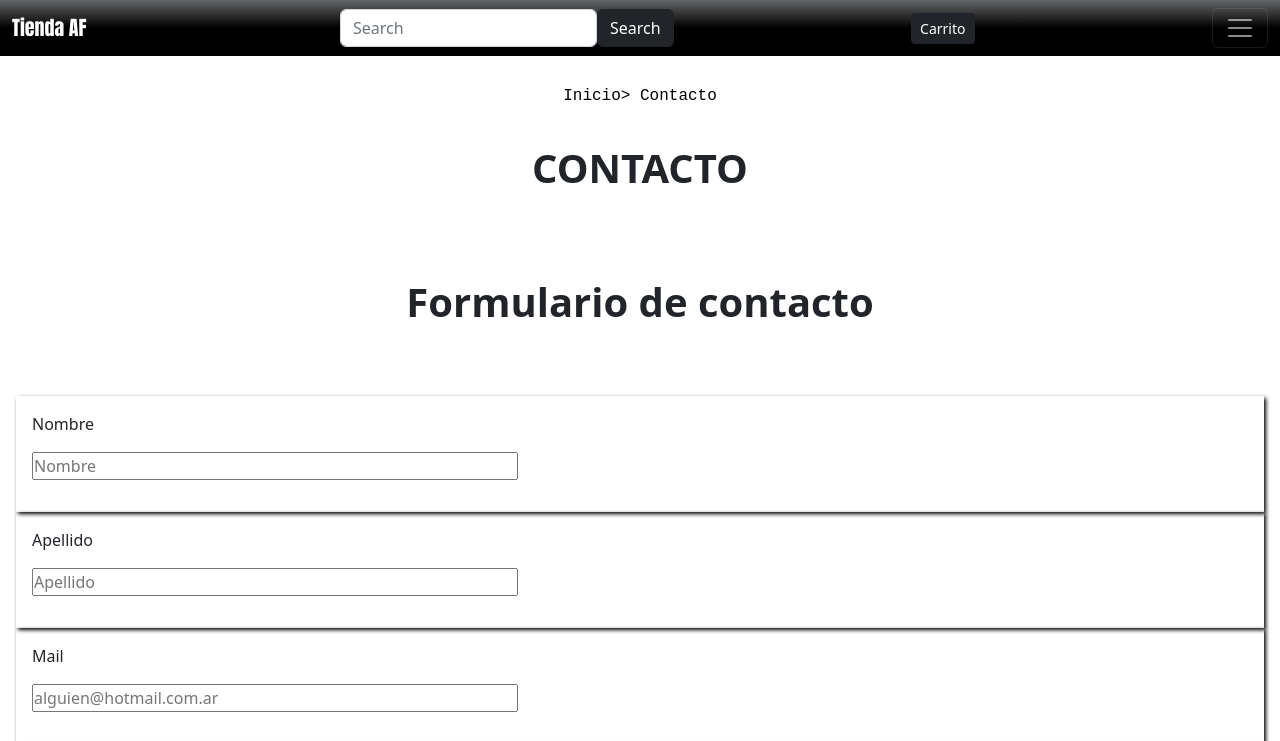
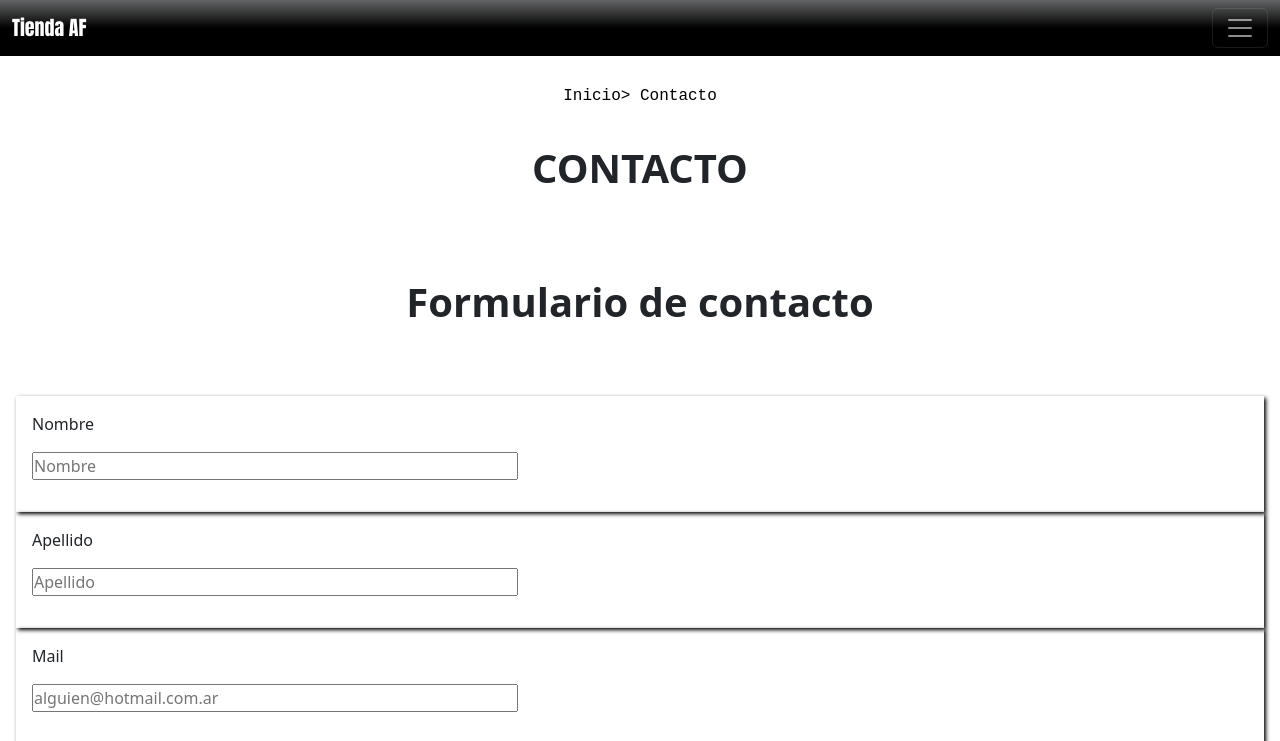
Before and after one commit to gustavo3434/API, a website: page contacto.html in a window 1280 px wide. Shown: the top 741 px of the page. Drawn offline with nearby package versions, Linux system fonts and the light colour scheme.

Commit message:
168 commit

```diff
--- a/contacto.html
+++ b/contacto.html
@@ -16,13 +16,6 @@
     <nav class="menu bg-dg navbar navbar-dark bg-dark fixed-top">
         <div class="container-fluid">
           <a class="navbar-brand tit" href="index.html">Tienda AF</a>
-          <div id="buscador">
-            <form class="d-flex" >
-              <input class="form-control sm-1 busqueda" type="search" placeholder="Search" aria-label="Search">
-              <button class="btn btn-dark" id="buscar" type="submit">Search</button>
-            </form>
-          </div>
-          <a class="btn btn-dark btn-sm" href="./carrito.html" role="button">Carrito</a>
           <button class="navbar-toggler" type="button" data-bs-toggle="offcanvas" data-bs-target="#offcanvasDarkNavbar" aria-controls="offcanvasDarkNavbar">
             <span class="navbar-toggler-icon"></span>
           </button>
@@ -141,7 +134,7 @@
     <script src="https://code.jquery.com/jquery-3.5.1.slim.min.js" integrity="sha384-DfXdz2htPH0lsSSs5nCTpuj/zy4C+OGpamoFVy38MVBnE+IbbVYUew+OrCXaRkfj" crossorigin="anonymous"></script>
    <!--  <script src="https://cdn.jsdelivr.net/npm/bootstrap@4.6.0/dist/js/bootstrap.bundle.min.js" integrity="sha384-Piv4xVNRyMGpqkS2by6br4gNJ7DXjqk09RmUpJ8jgGtD7zP9yug3goQfGII0yAns" crossorigin="anonymous"></script> -->
    <script src="assets/js/bootstrap.bundle.min.js"></script>
-   <script src="./js/tiendaAf.js"></script>
    <script src="./js/contacto.js"></script>
+
 </body>
 </html>
--- a/js/contacto.js
+++ b/js/contacto.js
@@ -1,4 +1,4 @@
-let enviar = document.querySelector(".enviar")
+const enviar = document.querySelector(".enviar")
 const nombre = document.querySelector(".nombre")
 const apellido = document.querySelector(".apellido")
 let motivo = document.querySelector(".motivo")
```
